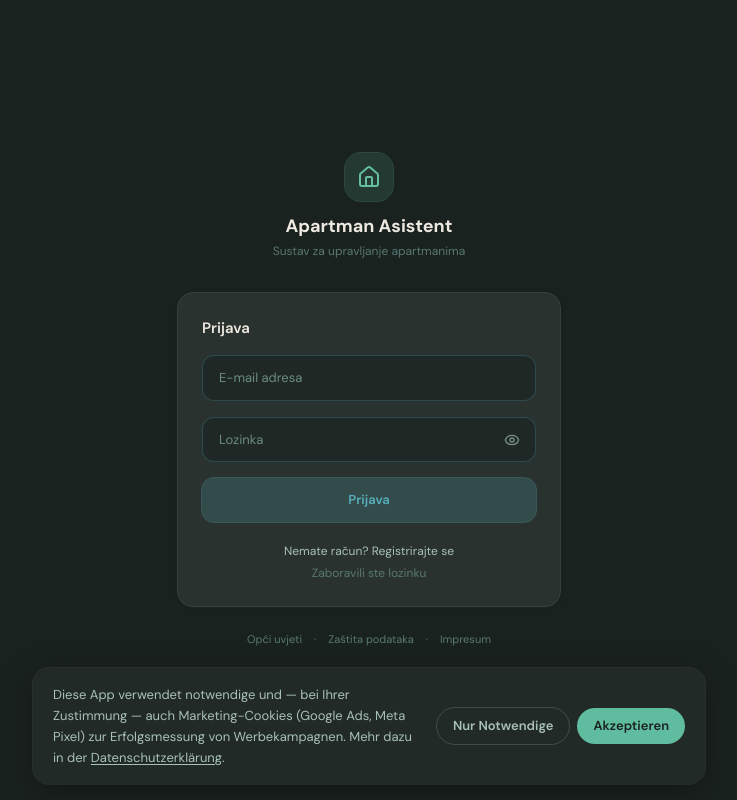
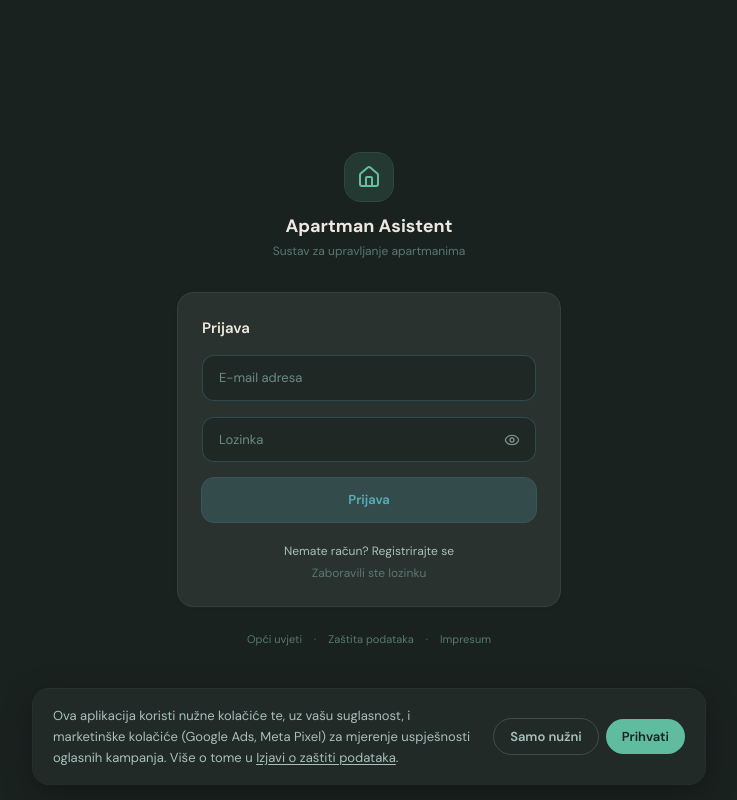
Before and after one commit to szonjakrizsan-arch/apartmanasistent-hr, a React (Vite) app: page / in a window 1280 px wide. Shown: the whole page, without its empty margins (271-1008 px from the left). Built offline with nearby package versions, Linux system fonts and the light colour scheme.

Commit message:
HR app: translate main.tsx and CookieConsentBanner.tsx

```diff
--- a/src/components/CookieConsentBanner.tsx
+++ b/src/components/CookieConsentBanner.tsx
@@ -2,13 +2,13 @@ import { useEffect, useState } from "react";
 import { getStoredConsent, storeConsent, loadTrackingScripts } from "../lib/consent";
 
 /**
- * Cookie-Einwilligungsbanner für Marketing-Tracking (Google Ads, Meta Pixel).
+ * Banner privole za kolačiće za marketinško praćenje (Google Ads, Meta Pixel).
  *
- * Erscheint bei jedem Besuch, solange noch keine Entscheidung gespeichert
- * ist — auch VOR dem Login/der Registrierung, denn genau dort soll das
- * Registrierungs-Konversionsereignis gemessen werden. Wird in main.tsx
- * unabhängig vom Auth-Status gerendert, damit sie auf jedem Bildschirm
- * (AuthScreen, Hauptapp, ...) sichtbar ist.
+ * Prikazuje se pri svakom posjetu, dok nije pohranjena odluka — i to
+ * PRIJE prijave/registracije, jer se upravo tamo mjeri konverzijski
+ * događaj registracije. Renderira se u main.tsx neovisno o statusu
+ * autentifikacije, kako bi bio vidljiv na svakom zaslonu (AuthScreen,
+ * glavna aplikacija, ...).
  */
 export function CookieConsentBanner() {
   const [visible, setVisible] = useState(false);
@@ -41,19 +41,19 @@ export function CookieConsentBanner() {
           boxShadow: "0 8px 30px rgb(0 0 0 / 0.35)",
         }}
         role="dialog"
-        aria-label="Cookie-Einstellungen"
+        aria-label="Postavke kolačića"
       >
         <p className="text-[13px] text-text-secondary leading-relaxed flex-1">
-          Diese App verwendet notwendige und — bei Ihrer Zustimmung — auch
-          Marketing-Cookies (Google Ads, Meta Pixel) zur Erfolgsmessung von
-          Werbekampagnen. Mehr dazu in der{" "}
+          Ova aplikacija koristi nužne kolačiće te, uz vašu suglasnost, i
+          marketinške kolačiće (Google Ads, Meta Pixel) za mjerenje
+          uspješnosti oglasnih kampanja. Više o tome u{" "}
           <a
-            href="https://apartmentassistant.de/datenschutz"
+            href="https://apartmanasistent.hr/datenschutz"
             target="_blank"
             rel="noreferrer"
             className="underline underline-offset-2"
           >
-            Datenschutzerklärung
+            Izjavi o zaštiti podataka
           </a>
           .
         </p>
@@ -64,14 +64,14 @@ export function CookieConsentBanner() {
             className="pressable text-[13px] font-semibold rounded-full px-4 py-2 text-text-secondary"
             style={{ outline: "1px solid rgb(255 255 255 / 0.15)" }}
           >
-            Nur Notwendige
+            Samo nužni
           </button>
           <button
             type="button"
             onClick={handleAccept}
             className="pressable text-[13px] font-semibold rounded-full px-4 py-2 bg-sage text-surface"
           >
-            Akzeptieren
+            Prihvati
           </button>
         </div>
       </div>
--- a/src/main.tsx
+++ b/src/main.tsx
@@ -5,9 +5,9 @@ import { CookieConsentBanner } from "./components/CookieConsentBanner";
 import { initConsentOnLoad } from "./lib/consent";
 import "./index.css";
 
-// Lädt Google Ads/Meta Pixel sofort, falls bei einem früheren Besuch schon
-// zugestimmt wurde. Ohne gespeicherte Entscheidung passiert hier nichts —
-// der Banner (unten) fragt dann danach.
+// Odmah učitava Google Ads/Meta Pixel ako je privola već dana kod
+// prethodnog posjeta. Ako nema pohranjene odluke, ovdje se ništa ne
+// događa — banner (ispod) tada pita za privolu.
 initConsentOnLoad();
 
 createRoot(document.getElementById("root")!).render(
```
